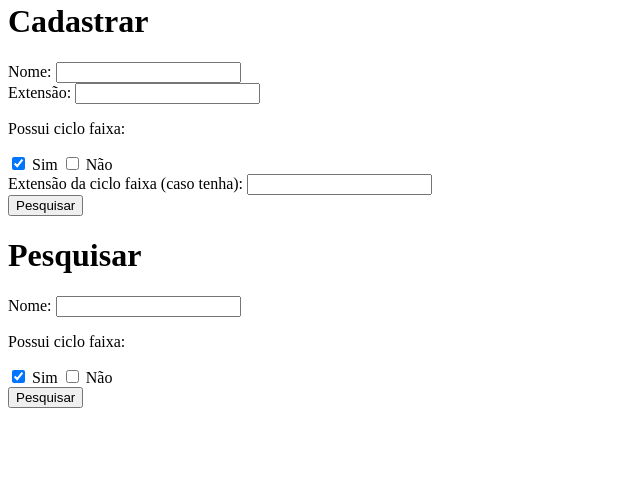
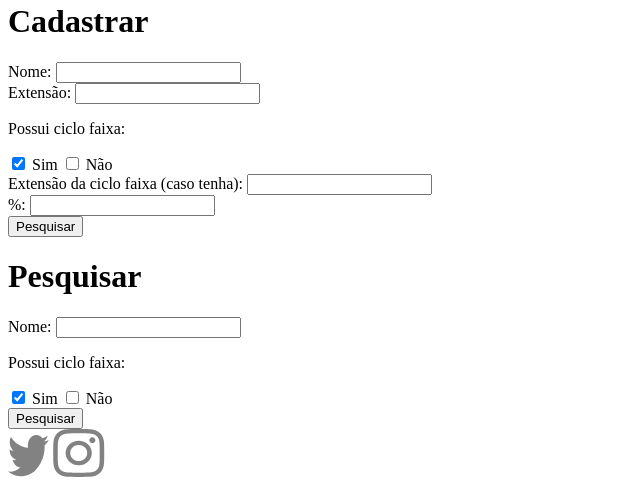
Before and after one commit to dressalsl/cicloFaixa, a plain HTML site: page index.html in a window 1280 px wide. Shown: the part 1666-2155 px from the top of the page, without its empty margins (0-640 px from the left). Before the commit the page ends 2082 px from the top, so only its background shows below. Drawn offline with Linux system fonts and the light colour scheme.

Commit message:
add svg ft principal

```diff
--- a/index.html
+++ b/index.html
@@ -51,6 +51,10 @@
                                     <label for="casotenha">Extensão da ciclo faixa (caso tenha):</label>
                                     <input type="number" id="casotenha" />
                                 </div>
+                                <div>
+                                    <label for="porcen">%:</label>
+                                    <input type="number" id="porcen" />
+                                </div>
                                 <div class="botao_cadastro">
                                         <button name="button">Pesquisar</button>
                                 </div>
@@ -76,6 +80,11 @@
             </div>
 
         </main>
+        <footer class="footer">
+            <div class="icon_footer">
+                <img class="icon_twitter" src="../ciclofaixa/fotos/twitter.svg" alt="Icon Twitter">
+                <img class="icon_instagram" src="../ciclofaixa/fotos/instagram.svg" alt="Icon Instagram">
+            </div>
 
     </div>
 
```
Also changed, not shown: app.js (+5 -9 lines), fotos/instagram.svg (added), fotos/twitter.svg (added), 1 other file.
